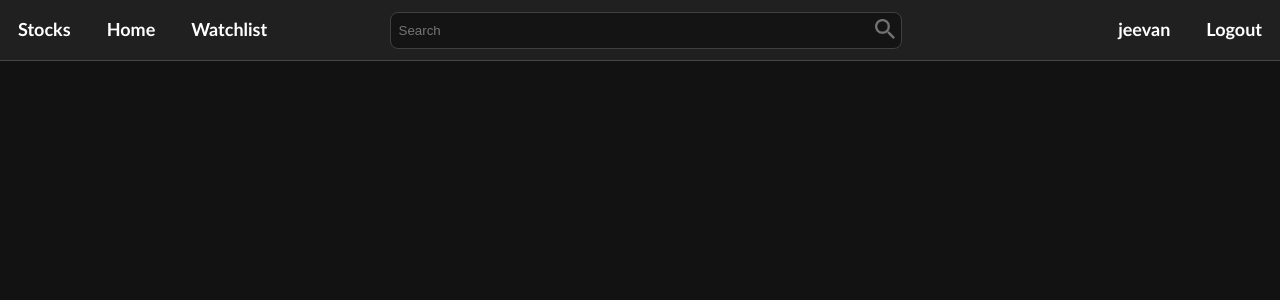
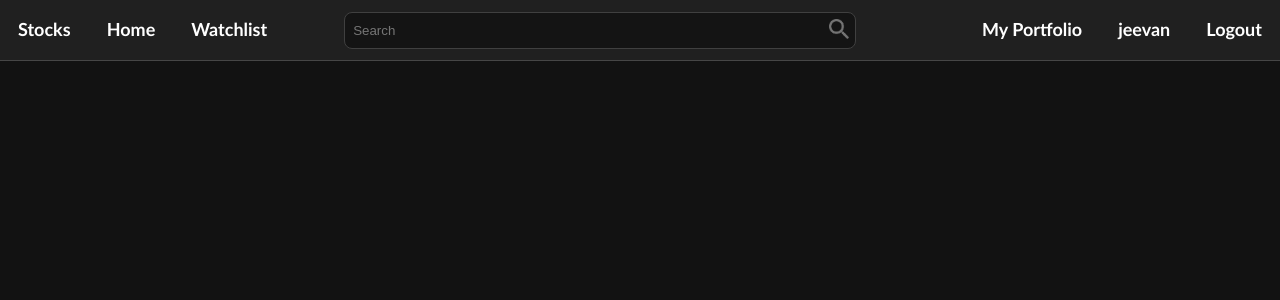
Before and after one commit to jeevankumar99/project_resurrect, a Django app: page / in a window 1280 px wide. Shown: the top 300 px of the page. Run offline with Django 3.2, Linux system fonts and the light colour scheme; a user stored in the database is signed in; some libraries are stand-ins or nearby versions.

Commit message:
My portfolios, basic implemented!

```diff
--- a/stock/static/stock/components.js
+++ b/stock/static/stock/components.js
@@ -574,6 +574,7 @@ class ProfileInfo extends React.Component {
 
 		}
 	}
+
 }
 
 // Displays the primary stock info in individual stock page.
--- a/stock/static/stock/styles.css
+++ b/stock/static/stock/styles.css
@@ -17,12 +17,12 @@ body {
 
 #top-nav-bar {
     display: flex;
+    top: 0px;
     background-color: rgb(32, 32, 32);
     width: 100%;
     height: 60px;
     font-weight: bold;
     border-bottom: 1px solid rgb(70, 70, 70);
-    margin-top: -80px;
     position: fixed;
     z-index: 10;
 }
@@ -43,7 +43,7 @@ body {
     cursor: pointer;
 }
 
-#top-bar-profile, #top-bar-login {
+#top-bar-login, #top-bar-portfolio {
     margin-left: auto;
 }
 
@@ -612,3 +612,7 @@ body {
     animation-fill-mode: forwards;
     overflow: hidden;
 }
+
+/* portfolio.html */
+
+<
--- a/stock/templates/stock/layout.html
+++ b/stock/templates/stock/layout.html
@@ -21,6 +21,7 @@
             <div id="top-bar-search-div">
             </div>
             {% if user.is_authenticated %}
+                <a class="top-bar-link" id="top-bar-portfolio" href="{% url 'my_portfolio' %}">My Portfolio</a>
                 <a class="top-bar-link" id="top-bar-profile" href="{% url 'my_profile' %}">{{ user }}</a>
                 <a class="top-bar-link" id="top-bar-logout" href="{% url 'logout' %}">Logout</a>
                 <p style="display: none" id="user-logged-in">true</p>
--- a/stock/urls.py
+++ b/stock/urls.py
@@ -14,5 +14,6 @@ urlpatterns = [
     path('get_watchlist', views.get_watchlist, name="get_watchlist"),
     path('stock/<str:symbol>', views.stock_view, name="stock_view"),
     path('get_user_info', views.get_user_info, name="get_user_info"),
-    path('purchase_stock', views.purchase_stock, name="purchase_stock")
+    path('purchase_stock', views.purchase_stock, name="purchase_stock"),
+    path('my_portfolio', views.my_portfolio, name="my_portfolio")
 ]
--- a/stock/views.py
+++ b/stock/views.py
@@ -124,6 +124,9 @@ def purchase_stock(request):
 def profile_view(request):
     return render(request, "stock/profile.html")
 
+def my_portfolio(request):
+    return render(request, "stock/portfolio.html")
+
 def register_view(request):
     if request.method == "POST":
         username = request.POST["username"]
```
Also changed, not shown: stock/templates/stock/portfolio.html (added, +12 -0 lines), db.sqlite3, stock/static/stock/portfolio.js (added).
